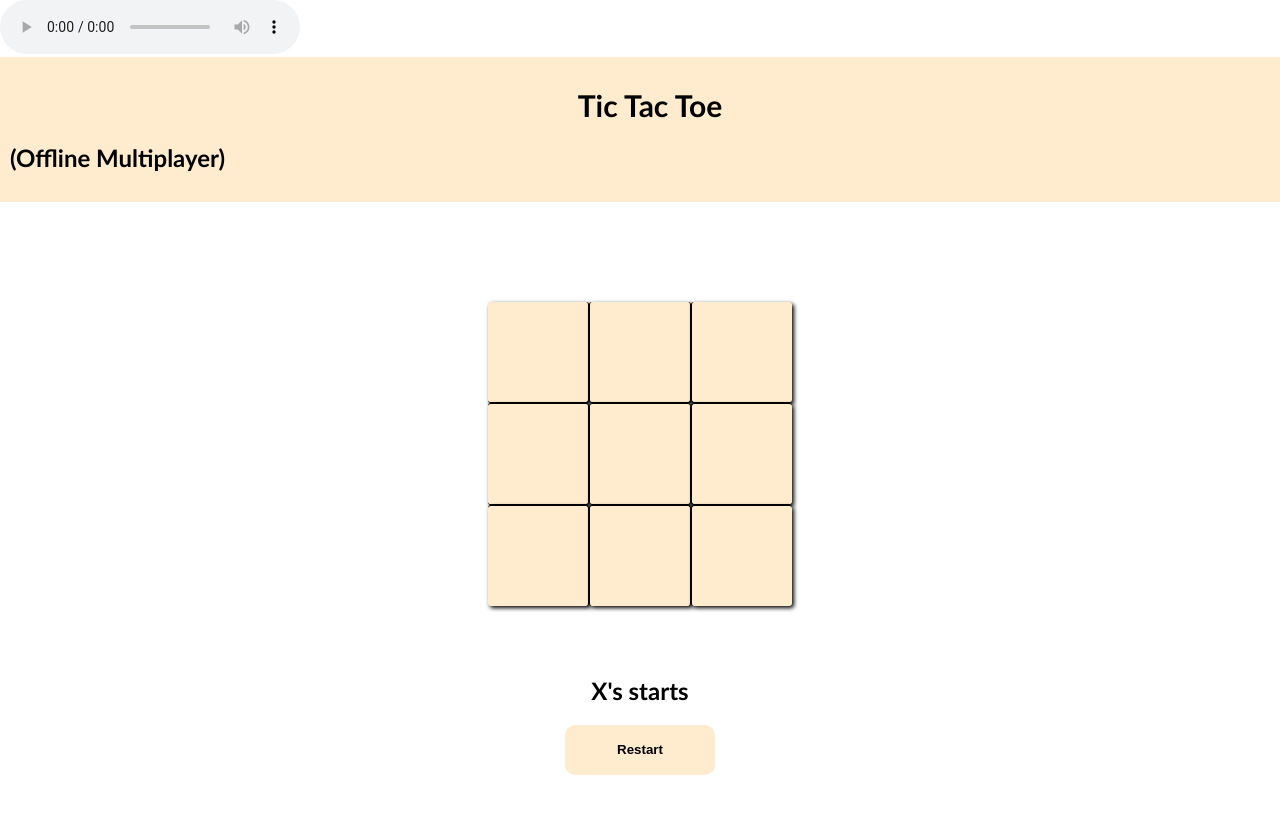
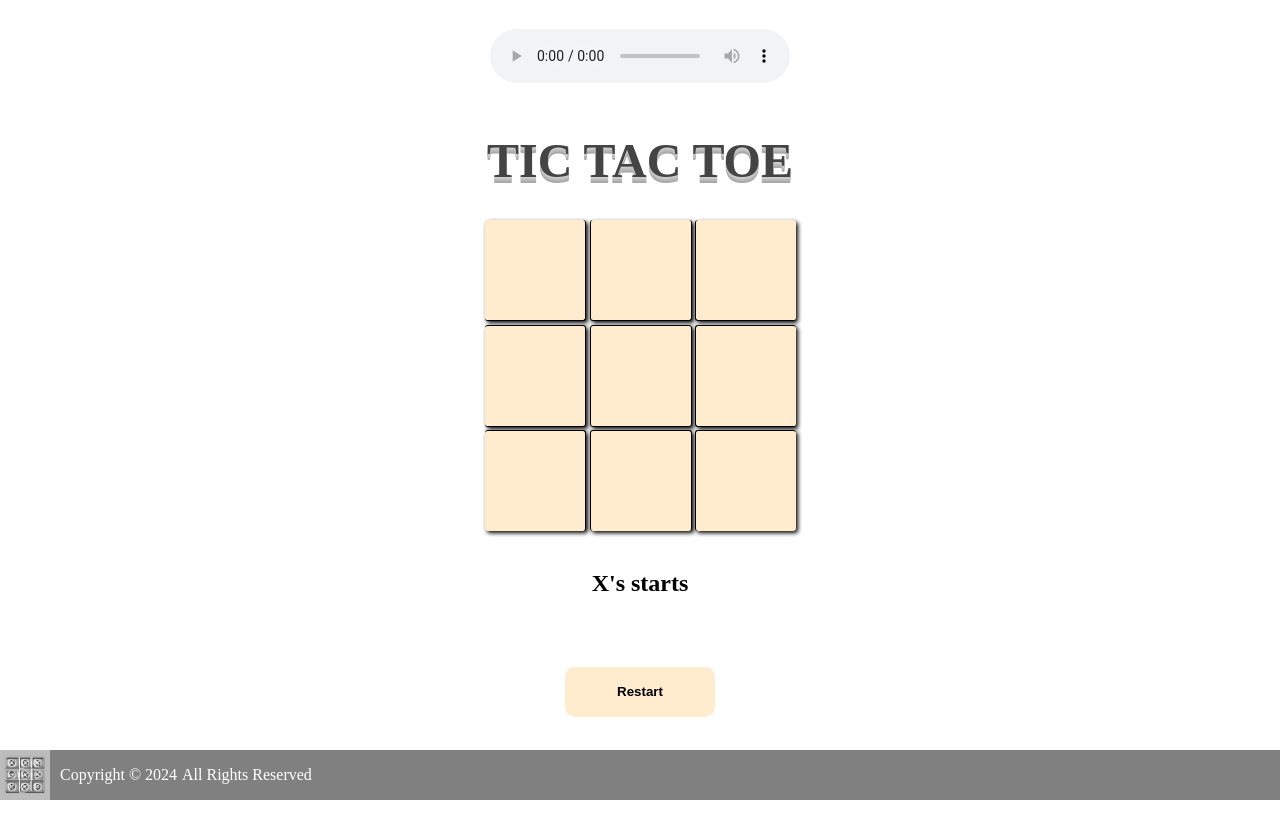
Before and after one commit to mson-wagz/sprint-assesment, a plain HTML site: page build/index1.html in a window 1280 px wide. Drawn offline with Linux system fonts and the light colour scheme; a web font is replaced by a local one.

Commit message:
final changes

```diff
--- a/build/index1.html
+++ b/build/index1.html
@@ -5,17 +5,17 @@
     <meta name="viewport" content="width=device-width, initial-scale=1.0">
     <title>Tic-Tac-Toe</title>
     <link rel="stylesheet" href="style1.css">
+    <link href="https://fonts.googleapis.com/css?family=Croissant One" rel="stylesheet">
+    <script src="main1.js" defer></script>
 </head>
-<body>
+
 <audio controls autoplay loop>
     <source src="EnV - FireFrost (320).mp3" type="audio/mpeg">
     Your browser does not support the audio element.
   </audio>
-    <header>
-        <h1>Tic Tac Toe </h1>
-        <h2>(Offline Multiplayer)</h2>
-    </header>
-    <div class="container">
+
+<body>
+    <h1>TIC TAC TOE</h1>
         <div class="board circle" id="board">
             <div cellIndex = "0" class="cell" data-cell></div>
             <div cellIndex = "1" class="cell" data-cell></div>
@@ -29,11 +29,21 @@
         </div>
     </div>
     </div>
+
     <div class="winning-message">
         <h2 id="game-status"></h2>
         <div data-winning-message-text></div>
         <button id="restartButton">Restart</button>
     </div>
-    <script src="main1.js" defer></script>
+    <footer id="footer">
+
+        <img src="images/Untitled design.png" width="50px" alt="logo">
+        <div></div>
+   <p>Copyright &copy; <span id="year">2024</span></p>
+   <p>All Rights Reserved</p>
+  </div>
+
+</footer>
+
 </body>
 </html>
--- a/build/style.css
+++ b/build/style.css
@@ -1,8 +1,7 @@
 body {
   font-family: 'Briem Hand', sans-serif;
-  /* background-image: url(images/bg2.jpg);
-  background-repeat: no-repeat;
-  background-size: cover; */
+  background-image: url(images/bg4.jpg);background-repeat: no-repeat;
+  background-size: cover;
   display: flex;
   flex-direction: column;
   justify-content: center;
@@ -18,11 +17,22 @@ h1 {
   text-shadow: 0 1px 0 #ccc, 0 2px 0 #c9c9c9, 0 3px 0 #bbb, 0 4px 0 #b9b9b9, 0 5px 0 #aaa, 0 6px 0 #a9a9a9;
   color: #444;
 }
-.board {
+.button{
+  font-size:1.5rem;
+  color:blanchedalmond;
+
+}
+#computer-el{
+  background-color:blanchedalmond;
+  color:#444;
+  font-weight:bold;
+}
+#board {
   display: grid;
   grid-template-columns: repeat(3, 100px);
   grid-template-rows: repeat(3, 100px);
   gap: 5px;
+
 }
 
 .cell {
@@ -85,6 +95,7 @@ button:hover {
 footer {
   display: flex;
   position: fixed;
+  z-index:1;
   bottom: 0;
   width: 100%;
   color: white;
--- a/build/style1.css
+++ b/build/style1.css
@@ -1,3 +1,4 @@
+
 *::after,
 ::before {
   box-sizing: border-box;
@@ -7,19 +8,30 @@
   --mark-size: calc(var(--cell-size) * 0.9);
 }
 body {
-  margin: 0;
-  font-family: 'Trebuchet MS', 'Lucida Sans Unicode', 'Lucida Grande', 'Lucida Sans', Arial, sans-serif;
+  font-family:Croissant One;
+  background-image: url(images/bg8);
+  background-repeat: no-repeat;
+  background-size: cover;
+  display: flex;
+  flex-direction: column;
+  justify-content: center;
+  align-items: center;
+  height: 100vh;
 }
-.board {
+ h1 {
   margin-top: 50px;
-  width: 100vw;
-  /* height: 100vh; */
+  font-size: 3rem;
+  font-weight: bold;
+  text-shadow: 0 1px 0 #ccc, 0 2px 0 #c9c9c9, 0 3px 0 #bbb, 0 4px 0 #b9b9b9, 0 5px 0 #aaa, 0 6px 0 #a9a9a9;
+  color:#444;
+}
+
+#board {
   display: grid;
-  justify-content: center;
-  align-content: center;
-  justify-items: center;
-  align-items: center;
-  grid-template-columns: repeat(3, auto);
+  grid-template-columns: repeat(3, 100px);
+  grid-template-rows: repeat(3, 100px);
+  gap: 5px;
+
 }
 
 .cell {
@@ -121,24 +133,9 @@ body {
   background-color: aqua;
 }
 
-.container{
-  margin: auto;
-  margin-top: 100px;
-}
-
-header{
-  background-color: blanchedalmond;
-  padding: 10px;
-  width: 100%;
-}
-
-h1{
-  text-align: center;
-  font-size: 30px;
-}
 
 .winning-message{
-  margin-top: 50px;
+  margin-top: 20px;
   display: flex;
   flex-direction: column;
   justify-content: center;
@@ -148,10 +145,24 @@ h1{
 }
 
 #restartButton{
+  margin: 50px;
+  margin-bottom: 70px;
   border: none;
   width: 150px;
   height: 50px;
   font-weight: bold;
   background-color: blanchedalmond;
   border-radius: 10px;
+
 }
+
+ footer {
+  display: flex;
+  position: fixed;
+  z-index:1;
+  bottom: 0;
+  width: 100%;
+  color: white;
+  gap: 5px;
+  background-color: gray;
+}
```
Also changed, not shown: build/home.html (+20 -15 lines), build/index.html (+7 -7 lines), build/sign up.html (+14 -7 lines), build/images/bg4.jpg (added), build/images/bg5.jpg (added), build/images/bg6.jpg (added), build/images/bg7.jpg (added), 1 other file.
